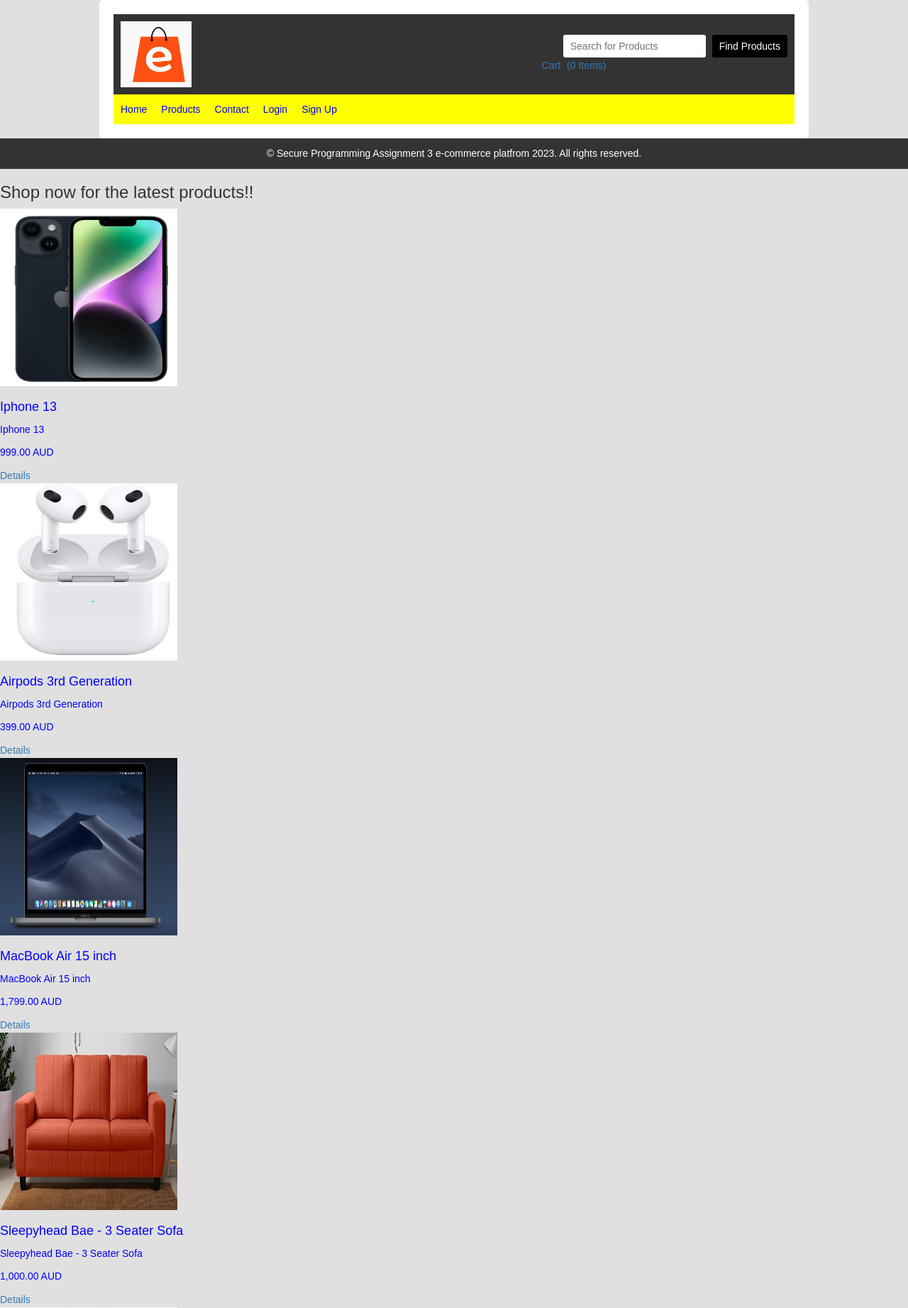
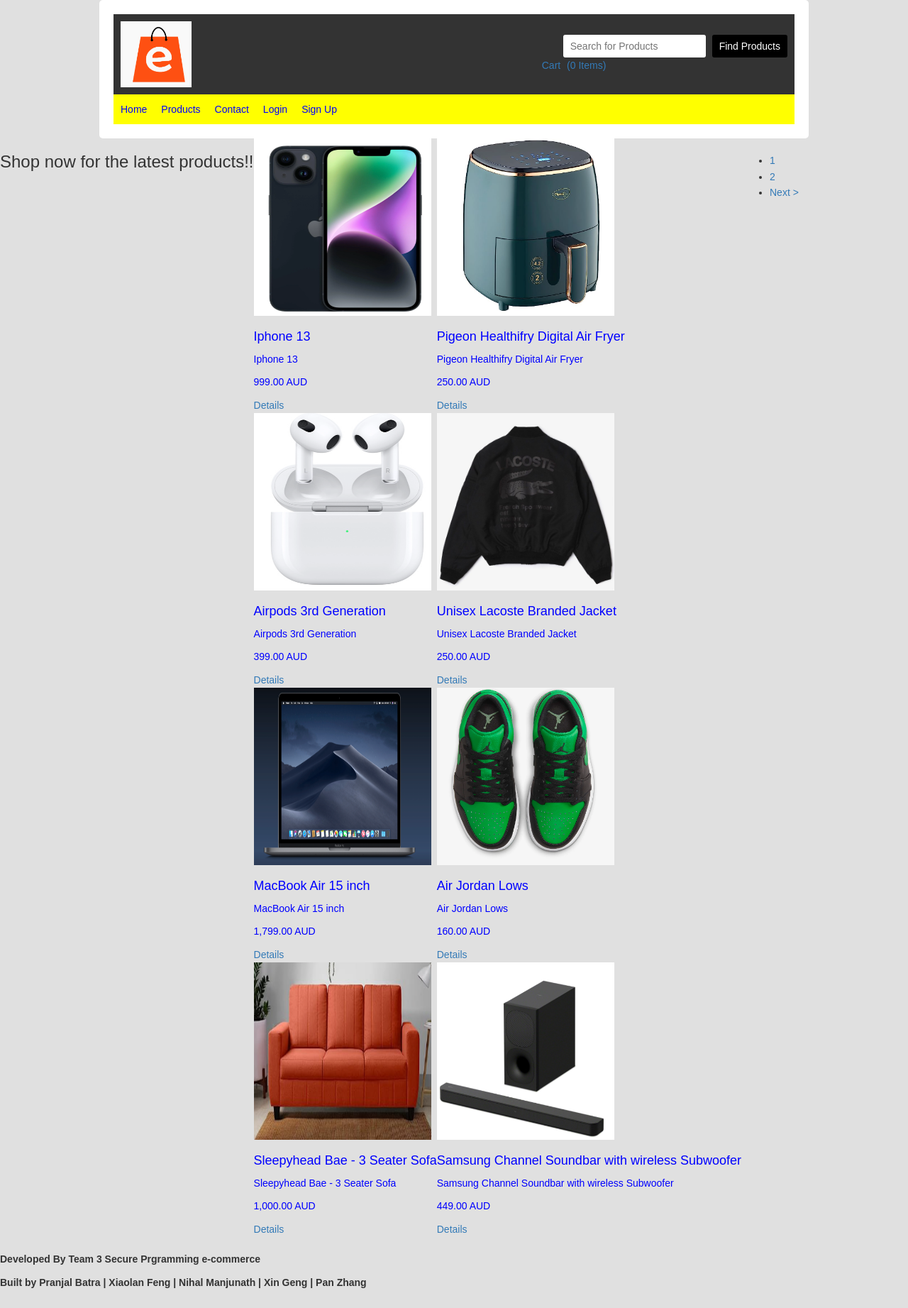
Before and after one commit to pranjalbatra/secure_prog_ecommerce, a CodeIgniter app: page /database/index.php/web/product in a window 1280 px wide. Shown: the top 1843 px of the page at 71% size. After the commit the page ends 1815 px from the top, so only its background shows below. Run offline with CodeIgniter, Linux system fonts and the light colour scheme; data comes from the database, SQL or seed files in the repository.

Commit message:
sticky footer + alignment fixes

```diff
--- a/application/controllers/Web.php
+++ b/application/controllers/Web.php
@@ -11,7 +11,6 @@
         $data['all_featured_products'] = $this->web_model->get_all_featured_product();
         $data['all_new_products']      = $this->web_model->get_all_new_product();
         $this->load->view('web/inc/header');
-        $this->load->view('web/inc/slider');
         $this->load->view('web/pages/home', $data);
         $this->load->view('web/inc/footer');
     }
--- a/application/views/web/inc/header.php
+++ b/application/views/web/inc/header.php
@@ -17,6 +17,21 @@
             margin: 0;
             padding: 0;
             background-color: #e0e0e0;
+        }
+
+        html {
+            position: relative;
+            min-height: 100%;
+        }
+        body {
+            margin: 0 0 100px; /* bottom = footer height */
+        }
+        .footer {
+            position: absolute;
+            left: 0;
+            bottom: 0;
+            height: 80px;
+            width: 100%;
         }
 
         /* Header styles */
@@ -157,8 +172,5 @@
         </div>
 
     </div>
-    <footer>
-        &copy; Secure Programming Assignment 3 e-commerce platfrom 2023. All rights reserved.
-    </footer>
 </body>
 </html>
--- a/application/views/web/pages/home.php
+++ b/application/views/web/pages/home.php
@@ -2,7 +2,7 @@
 
 
 <div class="main" style="background-color: black">
-    <div class="content" style="background-color: Antiquewhite">
+    <div class="content" style="display:flex;background-color: Antiquewhite">
         <div class="content_top">
             <div class="heading">
                 <h3>Trending Products</h3>
--- a/application/views/web/pages/product.php
+++ b/application/views/web/pages/product.php
@@ -21,7 +21,7 @@
 
 
 <div class="main">
-    <div class="content">
+    <div class="content" style="display:flex">
         <div class="content_top">
             <div class="heading">
                 <h3>Shop now for the latest products!!</h3>
```
